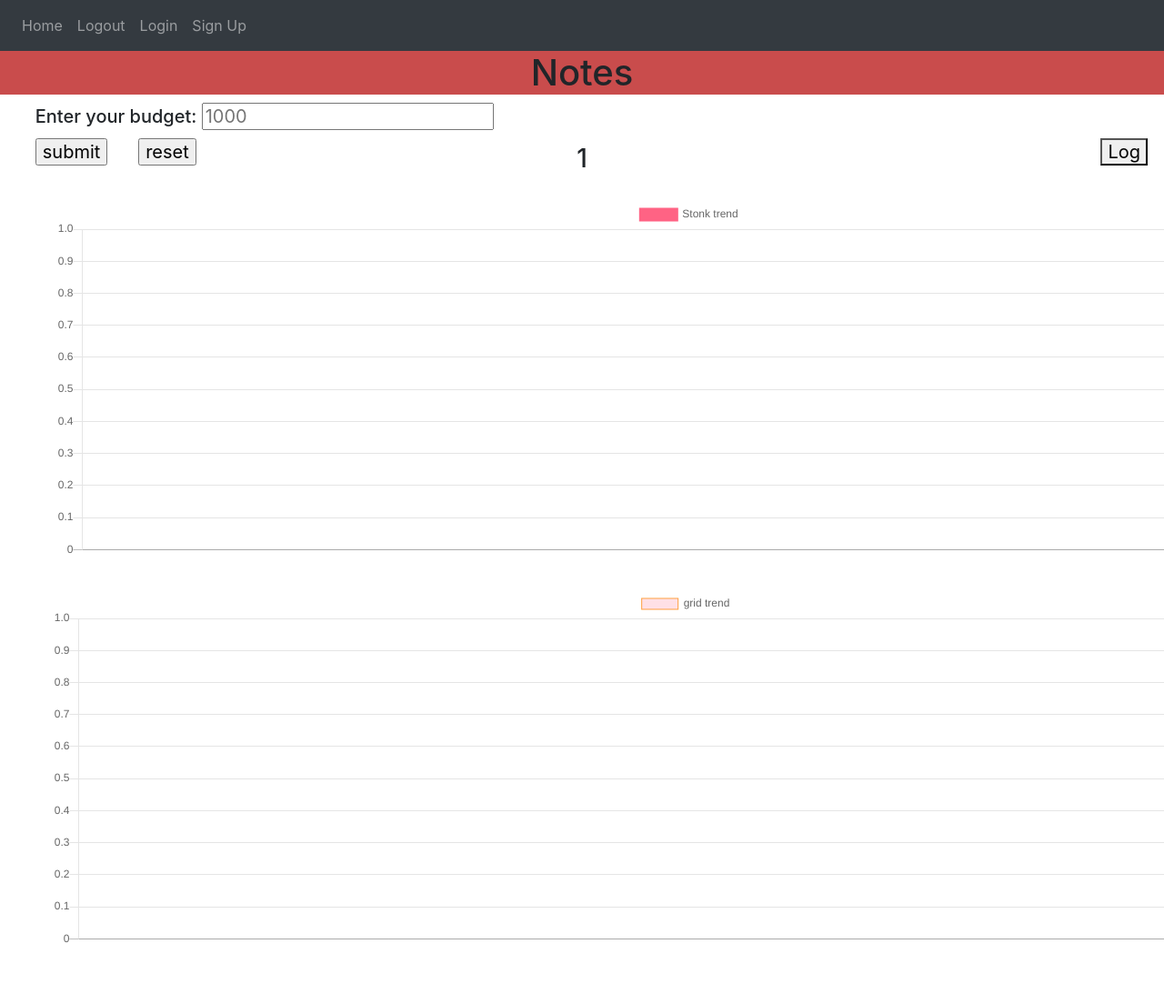
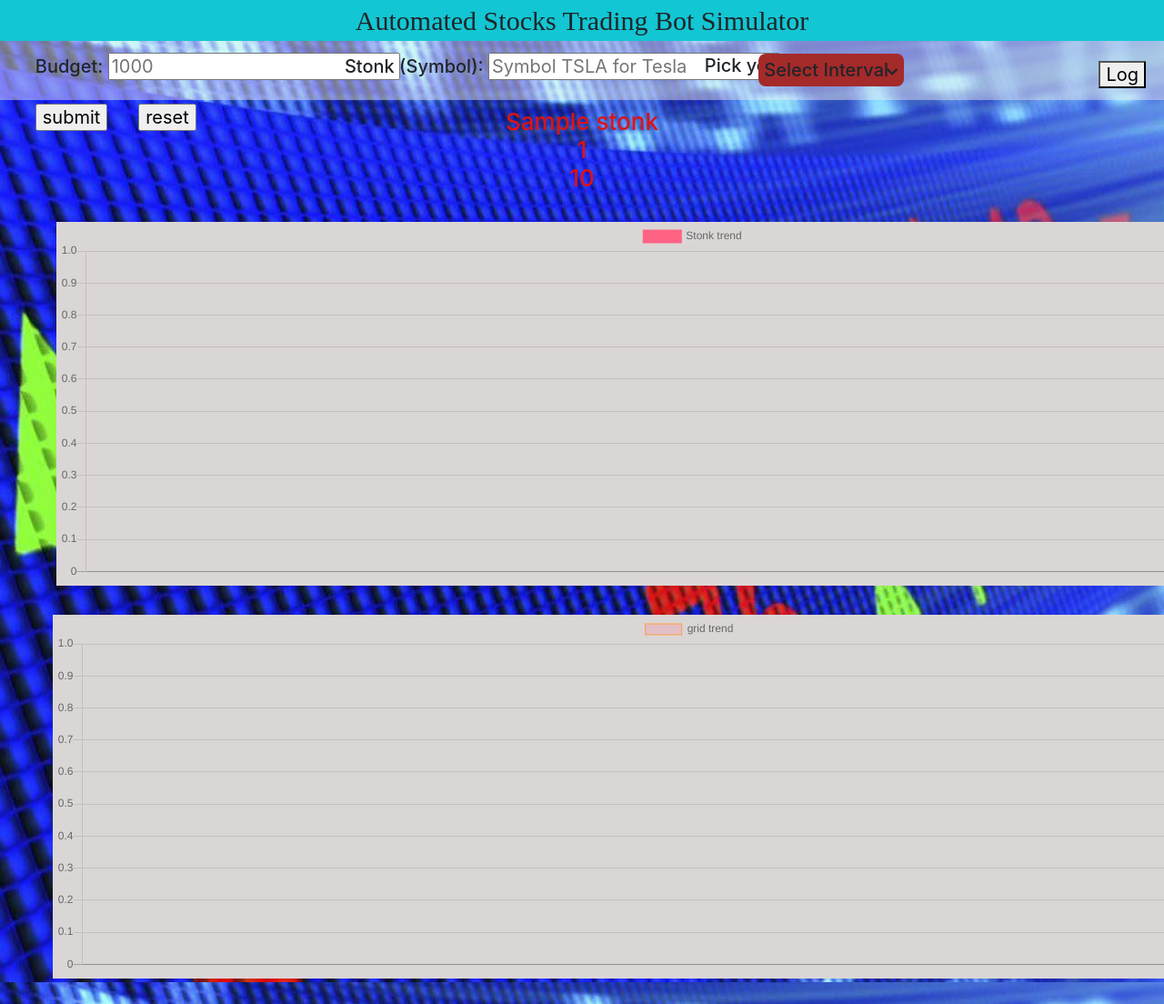
Before and after one commit to chauvinhdat/Trading-bot, a Flask app: template src/templates/index.html in a window 1280 px wide; the page is wider, and only the part inside the window is pictured. Shown: that part at 91% size. Before the commit the page ends 1036 px from the top of that part, so only its background shows below. Run offline with Flask 2, Linux system fonts and the light colour scheme; the template is opened without the code that fills it: most values are stand-ins (such as "Sample title", 1, 10 or a date in 2020); some libraries are stand-ins or nearby versions.

Commit message:
Update finished work

```diff
--- a/src/balance.json
+++ b/src/balance.json
@@ -1,3 +1,3 @@
 {
-  "USD": "1000"
+  "USD": "0"
 }
--- a/src/static/chart.css
+++ b/src/static/chart.css
@@ -1,29 +1,132 @@
+.mainHeader {
+    position: relative;
+    font-size: 30px;
+    padding: 0;
+    margin: 0;
+    font-family: "Times New Roman", Times, serif;
+    background: rgb(18, 198, 211);
+}
+body {
+    margin: 0;
+    background-image: url("picture/background.jpg");
+}
 h1 {
-
-    background-color: rgb(201, 76, 76);
+    margin: 0;
+    background-color: rgba(243, 240, 240, 0.452);
+    height: 65px;
+}
+.balanceHeader{
+    color: rgb(221, 19, 19);
+    font-size: 26px;
 }
 .balanceText {
     position: absolute;
     font-size: 20px;
+    top: 1.5cm;
     left: 1cm;
     margin: 1px;
     width: 1400px;
     text-align: left;
 }
+.symbolText {
+    position: absolute;
+    left: 10cm;
+}
+.container {
+    display: flex;
+    width: 100px;
+    flex-direction: column;
+}
+.container .header {
+    position: absolute;
+    top: 1.6cm;
+    left: 20.5cm;
+    font-size: 20px;
+}
+.container .intervalNav{
+    position: absolute;
+    border-radius: 8px;
+    margin-bottom: 8px;
+    left: 25.2cm;
+    top: 2.6cm;
+    font-size: 20px;
+    text-align: center;
+    max-height: 0;
+    opacity: 0;
+    width: 160px;
+    transition: all 0.4s;
+    background: #A0A0A0;
+    overflow: hidden;
+    order: 1;
+    z-index: 99;
+}
+.container .intervalNav label, .container .selectedInterval {
+    cursor: pointer;
+}
+.container .selectedInterval {
+    background: brown;
+    position: relative;
+    width: 160px;
+    left: 19.8cm;
+    top: 0.35cm;
+    font-size: 20px;
+    text-align: left;
+    padding: 6px;
+    border-radius: 8px;
+    margin-bottom: 8px;
+}
+
+.container .intervalNav .radio {
+    display: none;
+}
+
+.container .selectedInterval:hover{
+    background: grey;
+}
+
+.container .intervalNav div:hover{
+    background: grey;
+}
+
+.container .intervalNav.active {
+    max-height: 240px;
+    opacity: 1;
+}
+.selectedInterval::after  {
+    font-family: FontAwesome;
+    content: "\f107";
+    display: inline-block;
+    font-weight: 900;
+
+    position: absolute;
+    height: 100%;
+    width: 20px;
+    right: 0px;
+    top: 8px;
+    transition: all 0.4s;
+}
+.container .intervalNav.active + .selectedInterval::after {
+    transform: rotateX(190deg);
+    top: -6px;
+}
+.Interval {
+    position: absolute;
+    bottom: 0;
+}
 .submitButton {
     position: absolute;
-    top: 4cm;
+    top: 3cm;
 }
 .resetButton {
     position: absolute;
     left: 4cm;
 }
-.message {
+.txtarea .message {
     position: absolute;
     width: 40px;
     height: 750px;
     right: 0;
-    top: 5cm;
+    top: 6cm;
     padding: 0.8em;
     margin-bottom: 10em;
     border-radius: 10em;
@@ -34,13 +137,11 @@ h1 {
 .txtarea .message{
     font-size: 0.5px;
 }
-.txtarea .message:hover{
+.txtarea .message.active{
     font-size: 15px;
-    width: 450px;
-    padding: 0.8em;
     margin-bottom: 1em;
     border-radius: .4em;
-    animation: anime 5s;
+    animation: anime 4s;
 }
 @keyframes anime{
     0% {
@@ -54,30 +155,24 @@ h1 {
     position: absolute;
     font-size: 20px;
     right: 0;
-    margin: 0.9em;
+    margin: 1em;
     transition: 1s;
+    top: 1.25cm;
 }
-#myChart {
+
+#myChart.active {
     position: relative;
     margin: 1em;
     left: 30px;
+    transition: all 1s;
+    background: #dbd6d6;
+    color: black;
 }
-#gridChart {
+#gridChart.active {
     position: relative;
     left: 30px;
     margin: 1em;
+    transition: all 1s;
+    background-color: #dbd6d6;
+    color: black;
 }
-.animation {
-    position: absolute;
-    left: 0;
-    width: 300px;
-}
-@keyframes testing {
-    0% {
-        background: crimson;
-        transform: scale(1.5);
-    }
-    100% {
-        background: black;
-    }
-}
--- a/src/templates/index.html
+++ b/src/templates/index.html
@@ -5,6 +5,7 @@
     <meta name="viewport" content="width=device-width, initial-scale=1" />
     <meta http-equiv="X-UA-Compatible" content="ie=edge" />
     <link rel="stylesheet" type="text/css" href="static/chart.css" />
+    <link  rel="stylesheet" href="https://cdnjs.cloudflare.com/ajax/libs/font-awesome/5.15.4/css/all.min.css"/>
     <link
       rel="stylesheet"
       href="https://stackpath.bootstrapcdn.com/bootstrap/4.4.1/css/bootstrap.min.css"
@@ -19,28 +20,12 @@
     <script> src="https://cdn.jsdelivr.net/npm/chart.js@3.5.1/dist/chart.min.js" </script>
     <script src="https://cdnjs.cloudflare.com/ajax/libs/Chart.js/2.9.4/Chart.js"></script>
     <script src="https://ajax.googleapis.com/ajax/libs/jquery/3.5.1/jquery.min.js"></script>
+    <div class=mainHeader align="center">
+      Automated Stocks Trading Bot Simulator
+    </div>
   </head>
 
   <body>
-    <nav class="navbar navbar-expand-lg navbar-dark bg-dark">
-      <button
-        class="navbar-toggler"
-        type="button"
-        data-toggle="collapse"
-        data-target="#navbar"
-      >
-        <span class="navbar-toggler-icon"></span>
-      </button>
-      <div class="collapse navbar-collapse" id="navbar">
-        <div class="navbar-nav">
-          <a class="nav-item nav-link" id="home" href="/">Home</a>
-          <a class="nav-item nav-link" id="logout" href="/logout">Logout</a>
-          <a class="nav-item nav-link" id="login" href="/login">Login</a>
-          <a class="nav-item nav-link" id="signUp" href="/sign-up">Sign Up</a>
-        </div>
-      </div>
-    </nav>
-
     <script
       src="https://cdnjs.cloudflare.com/ajax/libs/popper.js/1.12.9/umd/popper.min.js"
       integrity="sha384-ApNbgh9B+Y1QKtv3Rn7W3mgPxhU9K/ScQsAP7hUibX39j7fakFPskvXusvfa0b4Q"
@@ -61,16 +46,44 @@
       src="{{ url_for('static', filename='chart.css') }}"
     ></script>
 
-    <h1 id ="note" align="center">
-      Notes
-    </h1>
-    <h2>
+
+
+    <h1 align="center">
       <form method = "POST">
         <div class="balanceText">
           <label for="balance">
-            Enter your budget:
-            <input type="text" placeholder = "1000" name = "balance" id = balance/>
+            Budget:
+            <input type="text" placeholder = "1000" name = "balance" id = balance value/>
           </label>
+        </div>
+        <div class="balanceText symbolText">
+          <label for="symbol">
+            Stonk (Symbol):
+            <input type="text" placeholder = "Symbol TSLA for Tesla" name = "symbol" id = symbol value/>
+          </label>
+        </div>
+        <div class = "container">
+          <div class="header">
+            Pick your inverval:
+          </div>
+          <div class="balanceText intervalNav" >
+              <div>
+                <input type="radio" class="radio" id="1min" name="catagory">
+                <label for="1min">1min</label><br>
+              </div>
+              <div>
+                <input type="radio" class="radio" id="5min" name="catagory">
+                <label for="5min">5min</label><br>
+              </div>
+          </div>
+          <div class="balanceText selectedInterval">
+            Select Interval
+          </div>
+          <div class = "Interval">
+            <label for="Interval">
+              <input type="hidden" id="Interval" name="Interval" value = "empty"/>
+            </label>
+          </div>
         </div>
         <div class="balanceText submitButton">
           <label for ="submit">
@@ -93,12 +106,19 @@
           </label>
         </div>
       </nav>
-    </h2>
-    <h3 align="center">
-      {{ total_balance }}
+    </h1>
+    <h2 align="center">
+      <div class=balanceHeader>
+        {{ stonk }} <br> {{ total_balance }} <br> {{ balance }}
+      </div>
       <form method = "POST">
           <canvas id="myChart" width="1400" height="400"></canvas>
         <script>
+          if ( {{labels | safe}} != null) {
+
+            var charty = document.getElementById('myChart');
+            charty.classList.toggle("active");
+
             var ctx = document.getElementById('myChart').getContext('2d');
             var myChart = new Chart(ctx, {
                 type: 'line',
@@ -123,14 +143,21 @@
                   responsive: false
                 }
             });
+          }
           </script>
         </form>
-    </h3>
-    <h4 align="center">
+    </h2>
+    <h3 align="center">
+      <div class=grid></div>
       <form method = "POST">
-        <canvas align="center" id="gridChart" width="1400" height="400"></canvas>
+          <canvas align="center" id="gridChart" width="1400" height="400" ></canvas>
         <script>
           var ctx = document.getElementById('gridChart').getContext('2d');
+          if ( {{grid_l | safe}} != null) {
+
+            var griddy = document.getElementById('gridChart');
+            griddy.classList.toggle("active");
+
             var myChart = new Chart(ctx, {
                 type: 'bar',
                 data: {
@@ -158,37 +185,60 @@
                   }
                 }
             });
+          }
           </script>
           <script>
             function myFunction() {
               var txtDisplay = document.getElementById("message");
-              var grid = document.getElementById("gridChart");
+              const txtDisplay_class = document.querySelector(".txtarea .message")
               if (txtDisplay.style.display == "none") {
                   txtDisplay.style.display = "block";
-                  $("#myChart").animate({width: "1050px", left: "0"}, {duration: 1500, easing: "linear"});
-                  $("#gridChart").animate({width: "1050px", left: "0"}, {duration: 1500, easing: "linear"});
-                  $("#message").animate({width: "450px", padding: "0.8em"}, {duration: 1000, easing: "linear"});
+                  $("#myChart").animate({width: "1050px", left: "0"}, {duration: 1000, easing: "linear"});
+                  $("#gridChart").animate({width: "1050px", left: "0"}, {duration: 1000, easing: "linear"});
+                  $("#message").animate({width: "400px", padding: "0.8em"}, {duration: 1000, easing: "linear"});
+                  txtDisplay_class.classList.toggle("active");
               }
               else {
-                  $("#message").animate({width: "40px", padding: "0.8em"}, {duration: 50, easing: "linear"});
+                  $("#message").animate({width: "40px", padding: "0.8em"}, {duration: 500, easing: "linear"});
                   $("#myChart").animate({position: "relative", width: "1400px", left: "30px", margin: "1em"}, {duration: 1500, easing: "linear"});
                   $("#gridChart").animate({position: "relative", width: "1400px", left: "30px", margin: "1em"}, {duration: 1500, easing: "linear"});
+                  txtDisplay_class.classList.remove("active");
                   setTimeout(function(){ txtDisplay.style.display = "none"; }, 2000);
               }
             }
-            /*$(document).ready(function(){
-              $("#dropButton").click(function(){
-                $("#myChart").animate({width: "1050px", left: "0"}, {duration: 1500, easing: "linear"});
+
+            var interval = document.getElementById("Interval");
+            const selected = document.querySelector(".container .selectedInterval");
+            const container = document.querySelector(".container .intervalNav");
+            const containerList = document.querySelectorAll(".container .intervalNav div");
+            selected.addEventListener("click", () => {
+              container.classList.toggle("active");
             });
-              $("#dropButton").click(function(){
-                $("#gridChart").animate({width: "1050px", left: "0"}, {duration: 1500, easing: "linear"});
+            containerList.forEach( i => {
+              i.addEventListener("click", () => {
+                interval.value = i.querySelector("label").innerHTML;
+                selected.innerHTML = i.querySelector("label").innerHTML;;
+                container.classList.remove("active");
               });
-              $("#dropButton").click(function(){
-                $("#message").animate({width: "450px", padding: "0.8em"}, {duration: 1000, easing: "linear"});
             });
-            });*/
+
+            var bal = document.getElementById("balance");
+            var stonk = document.getElementById("symbol");
+            const button_submit = document.querySelector(".submitButton");
+
+            button_submit.addEventListener("click", () => {
+              if (bal.value == "" || bal.value == null){
+                window.alert("Please select a valid budget\nNumber only");
+              }
+              else if(stonk.value == "" || stonk.value == null || stonk.value >= 0){
+                window.alert("Please select a valid stock\nUse stock symbol (not numbers) instead of the company name\ni.e. TSLA == Tesla");
+              }
+              else if(interval.value == "empty" || interval.value == null){
+                window.alert("Please select an interval\nClick on the red select block to browse the Interval options");
+              }
+            });
           </script>
         </form>
-    </h4>
+    </h3>
   </body>
 </html>
```
Also changed, not shown: src/bot_trading.py (+94 -44 lines), src/qs_bottrading.py (deleted, +0 -86 lines), src/templates/home.html (deleted, +0 -49 lines), src/static/picture/background.jpg (added), src/static/picture/lost_background.jpg (added), src/static/picture/profit_background.jpg (added). Lines whose indentation alone changed are shown as unchanged.
